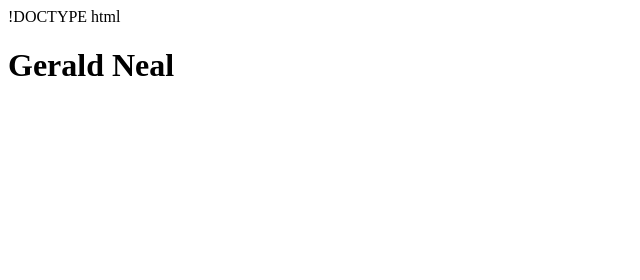
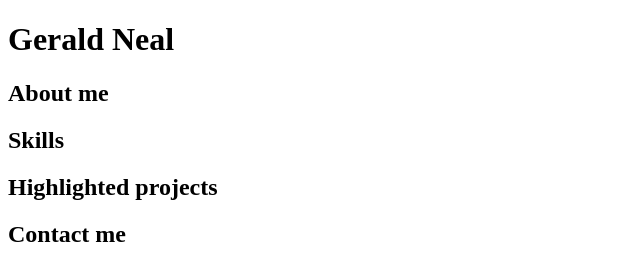
Before and after one commit to CSE-GeraldNeal/CSE-GeraldNeal.github.io, a plain HTML site: page Index.html in a window 1280 px wide. Shown: the whole page, without its empty margins (0-640 px from the left). Drawn offline with Linux system fonts and the light colour scheme.

Commit message:
Updated Profile

```diff
--- a/Index.html
+++ b/Index.html
@@ -1,10 +1,13 @@
- !DOCTYPE html
-
+<!DOCTYPE html>
 <html>
-<head>
-<title>CSCE 190: Gerald  Neal</title>
-</head>
-<body>
-<h1>Gerald Neal</h1>
-</body>
+  <head>
+    <title>CSCE 190: Gerald Neal</title>
+  </head>
+  <body>
+    <h1>Gerald Neal</h1>
+    <div class="about"><h2>About me</h2></div>
+    <div class="skills"><h2>Skills</h2></div>
+    <div class="projects"><h2>Highlighted projects</h2></div>
+    <div class="contact"><h2>Contact me</h2></div>
+  </body>
 </html>
```
